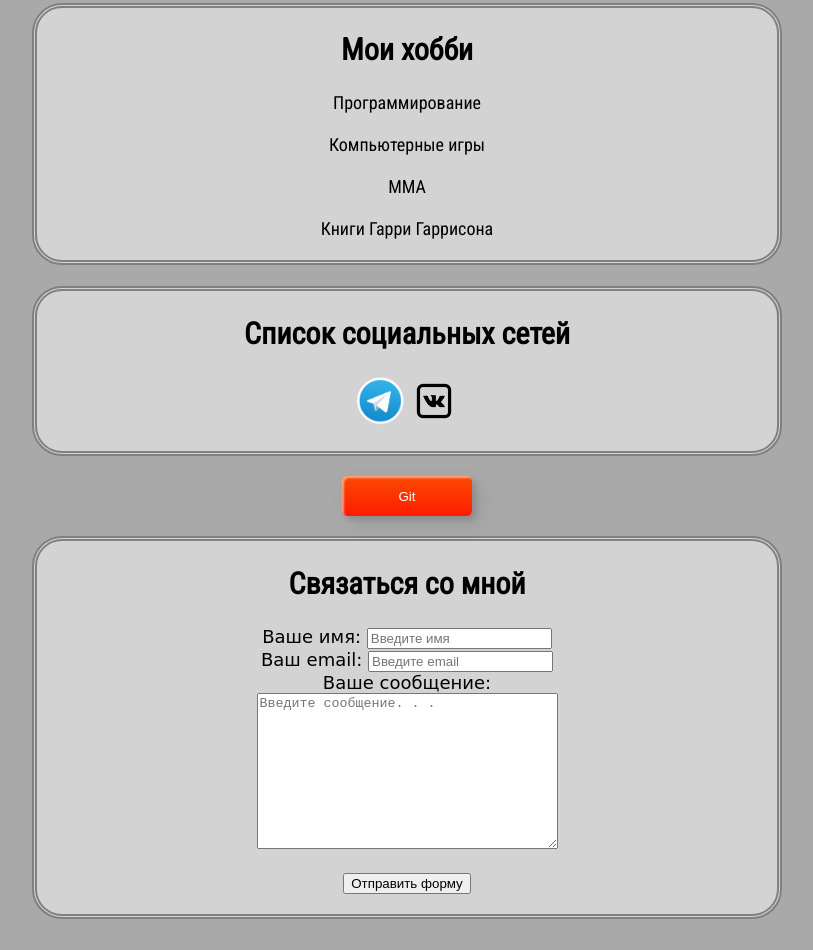
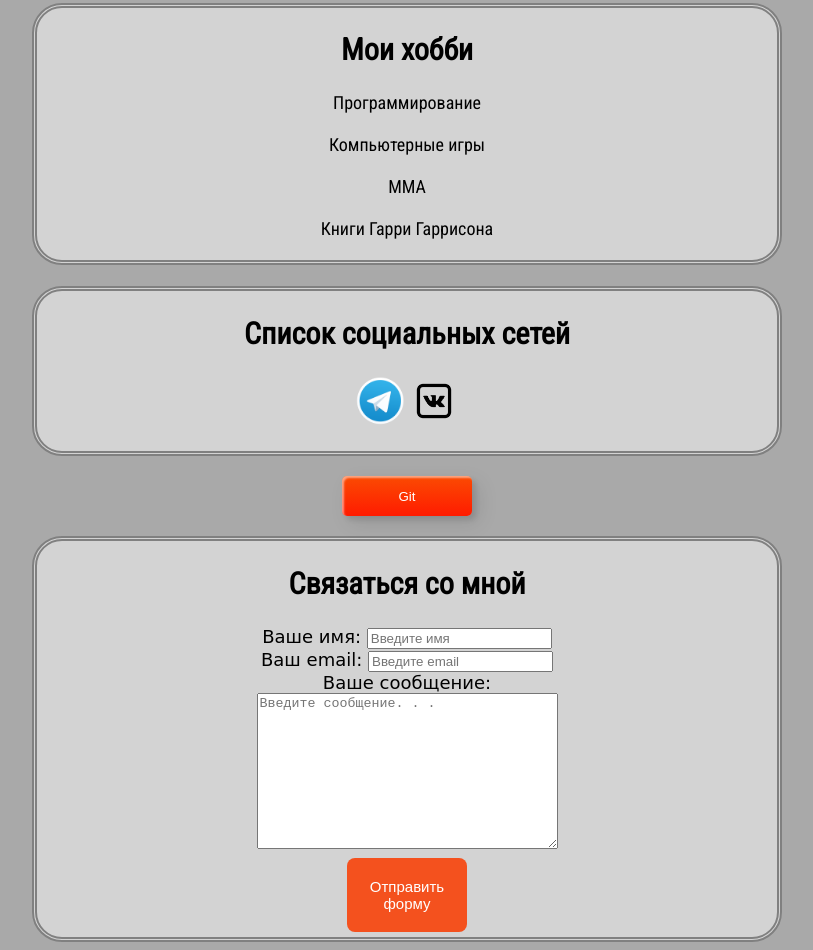
Before and after one commit to barzugini/Resume, a plain HTML site: page index.html in a window 1280 px wide. Shown: the part 640-1590 px from the top of the page, without its empty margins (233-1046 px from the left). Before the commit the page ends 1567 px from the top, so only its background shows below. Drawn offline with Linux system fonts and the light colour scheme.

Commit message:
some fix

```diff
--- a/css/main.css
+++ b/css/main.css
@@ -27,6 +27,61 @@ body {
 
 }
 
+.btn {
+
+}
+
+.btn:active {
+
+}
+
+.btn:hover {
+
+}
+
+.btn:visited {
+
+}
+
+.btn-1 {
+  display: inline-block;
+  border-radius: 8px;
+  background-color: #f4511e;
+  border: none;
+  color: #FFFFFF;
+  text-align: center;
+  font-size: 15px;
+  padding: 20px;
+  width: 120px;
+  transition: all 0.5s;
+  cursor: pointer;
+  margin: 5px;
+}
+
+.btn-1 span {
+  cursor: pointer;
+  display: inline-block;
+  position: relative;
+  transition: 0.5s;
+}
+
+.btn-1 span:after {
+  content: '\00bb';
+  position: absolute;
+  opacity: 0;
+  top: 0;
+  right: -20px;
+  transition: 0.5s;
+}
+
+.btn-1:hover span {
+  padding-right: 25px;
+}
+
+.btn-1:hover span:after {
+  opacity: 1;
+  right: 0;
+}
 
 .bg-1{
 }
--- a/index.html
+++ b/index.html
@@ -52,7 +52,7 @@
 
             <a href="https://t.me/Aquianna" target="contact"><img src="imgs/pngwing.com.png" alt="ссылка на телеграмм" width="50"></a>
 
-            <a href="https://vk.com/m_keeeeeeeeeey" target="contact"><img src="imgs/pngwing.com (1).png" alt="ссылка на контакт" width="50"></a>
+            <a href="https://vk.com/m_keeey" target="contact"><img src="imgs/pngwing.com (1).png" alt="ссылка на контакт" width="50"></a>
             <br>
             <br>
             </div>
@@ -87,7 +87,7 @@
                     <textarea name="" id="message" cols="35" rows="10" placeholder="Введите сообщение. . ."></textarea>
                 </div>
 
-                <button type="submit">Отправить форму</button>
+                <button class="btn-1" style="vertical-align:middle" type="submit"><span>Отправить форму</span></button>
             </form>
             </div>
     </div>
```
